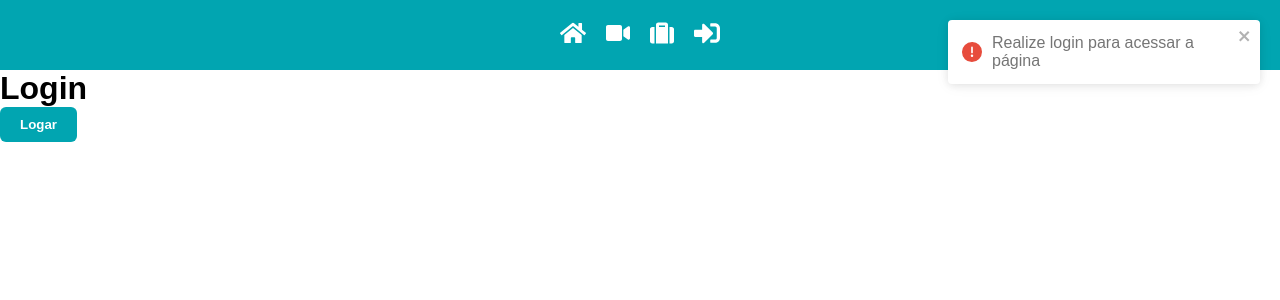
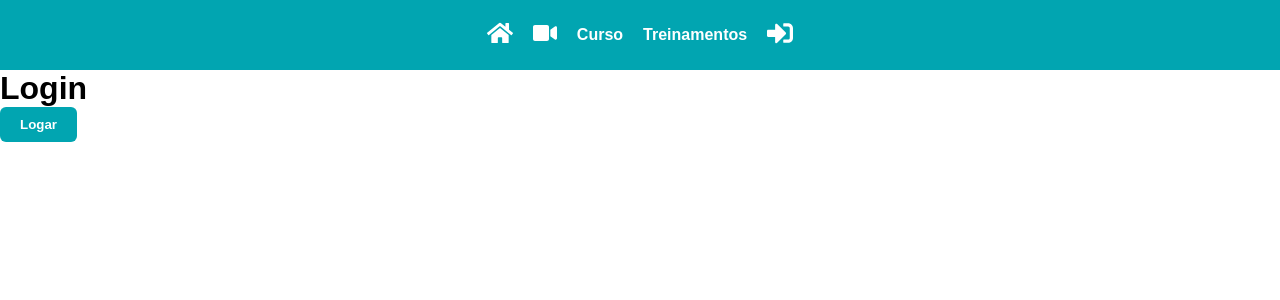
Before and after one commit to mateusdayrell/lelearn, a React (Create React App) app: page / in a window 1280 px wide. Before the commit this address led to /login. Shown: the top 300 px of the page. Built offline with nearby package versions, Linux system fonts and the light colour scheme; the HTML template or start-up script is replaced by a standard one.

Commit message:
feat: add Treinamento link and route

```diff
--- a/src/components/navbar/index.js
+++ b/src/components/navbar/index.js
@@ -1,5 +1,5 @@
 import React from 'react';
-import { FaHome, FaSignInAlt, FaVideo, FaSuitcase } from 'react-icons/fa';
+import { FaHome, FaSignInAlt, FaVideo } from 'react-icons/fa';
 import { Link } from 'react-router-dom';
 // import { useSelector } from 'react-redux';
 
@@ -15,9 +15,8 @@ export default function Navbar() {
       <Link to="/videos">
         <FaVideo size={24} />
       </Link>
-      <Link to="/cursos">
-        <FaSuitcase size={24} />
-      </Link>
+      <Link to="/curso">Curso</Link>
+      <Link to="/treinamentos">Treinamentos</Link>
       <Link to="/login">
         <FaSignInAlt size={26} />
       </Link>
--- a/src/routes/index.js
+++ b/src/routes/index.js
@@ -4,16 +4,18 @@ import { Switch } from 'react-router-dom';
 import MyRoute from './MyRoute';
 import Login from '../pages/Login';
 import Video from '../pages/Video';
-import Curso from '../pages/curso';
+import Curso from '../pages/Curso';
+import Treinamento from '../pages/Treinamento';
 import Error from '../pages/Error';
 
 export default function Routes() {
   return (
     <Switch>
-      <MyRoute exact path="/" component={Login} isClosed />
+      <MyRoute exact path="/" component={Login} />
       <MyRoute exact path="/login" component={Login} />
-      <MyRoute exact path="/videos" component={Video} />
-      <MyRoute exact path="/cursos" component={Curso} isClosed />
+      <MyRoute exact path="/treinamentos" component={Treinamento} isClosed />
+      <MyRoute exact path="/curso" component={Curso} isClosed />
+      <MyRoute exact path="/video/:id" component={Video} />
       <MyRoute path="*" component={Error} />
     </Switch>
   );
```
